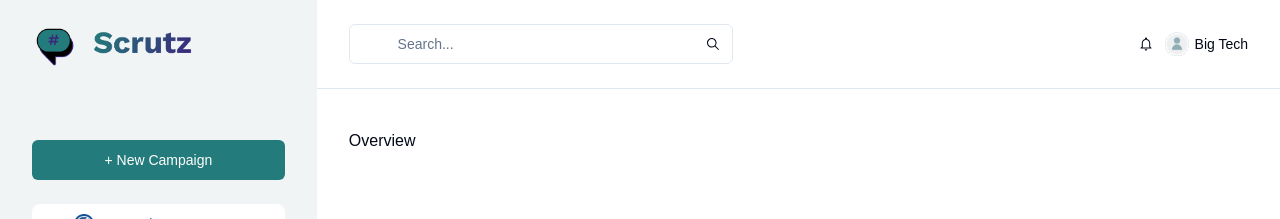
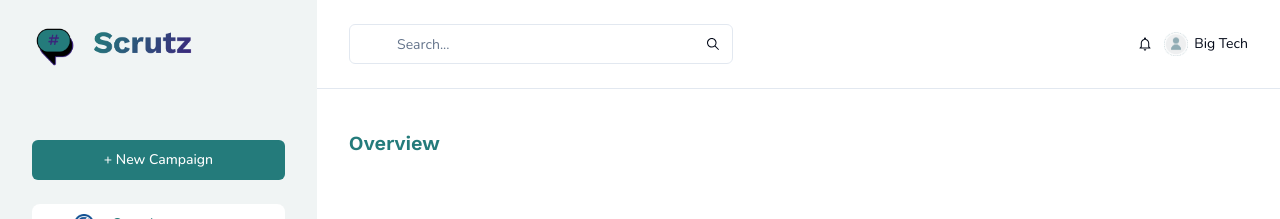
Before and after one commit to ameh-samson/Scrutz, a React (Vite) app: page / in a window 1280 px wide. Shown: the top 219 px of the page. Built offline with nearby package versions, Linux system fonts and the light colour scheme.

Commit message:
create title reusable component

```diff
--- a/src/index.css
+++ b/src/index.css
@@ -1,3 +1,5 @@
+@import url("https://fonts.googleapis.com/css2?family=Nunito:ital,wght@0,200..1000;1,200..1000&family=Work+Sans:ital,wght@0,100..900;1,100..900&display=swap");
+
 @tailwind base;
 @tailwind components;
 @tailwind utilities;
@@ -73,4 +75,7 @@
   body {
     @apply bg-background text-foreground;
   }
+  .sectionTitle {
+    @apply font-workSans;
   }
+}
--- a/src/pages/Overview.jsx
+++ b/src/pages/Overview.jsx
@@ -1,5 +1,11 @@
+import SectionTitle from "./custom/SectionTitle";
+
 const Overview = () => {
-  return <div>Overview</div>;
+  return (
+    <div>
+      <SectionTitle>Overview</SectionTitle>
+    </div>
+  );
 };
 
 export default Overview;
--- /dev/null
+++ b/src/pages/custom/SectionTitle.jsx
@@ -0,0 +1,13 @@
+import React from "react";
+
+const SectionTitle = ({ children, className }) => {
+  return (
+    <h2
+      className={`text-xl text-darkCyan font-workSans font-semibold mb-12  ${className}`}
+    >
+      {children}
+    </h2>
+  );
+};
+
+export default SectionTitle;
```
Lines whose indentation alone changed are shown as unchanged.
